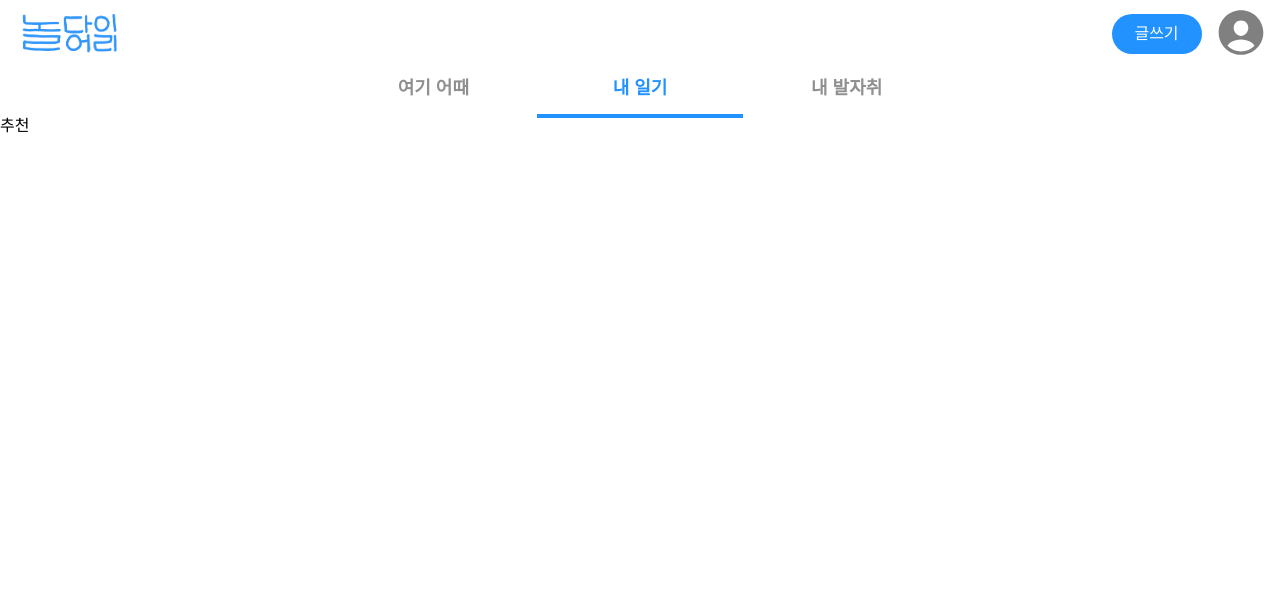
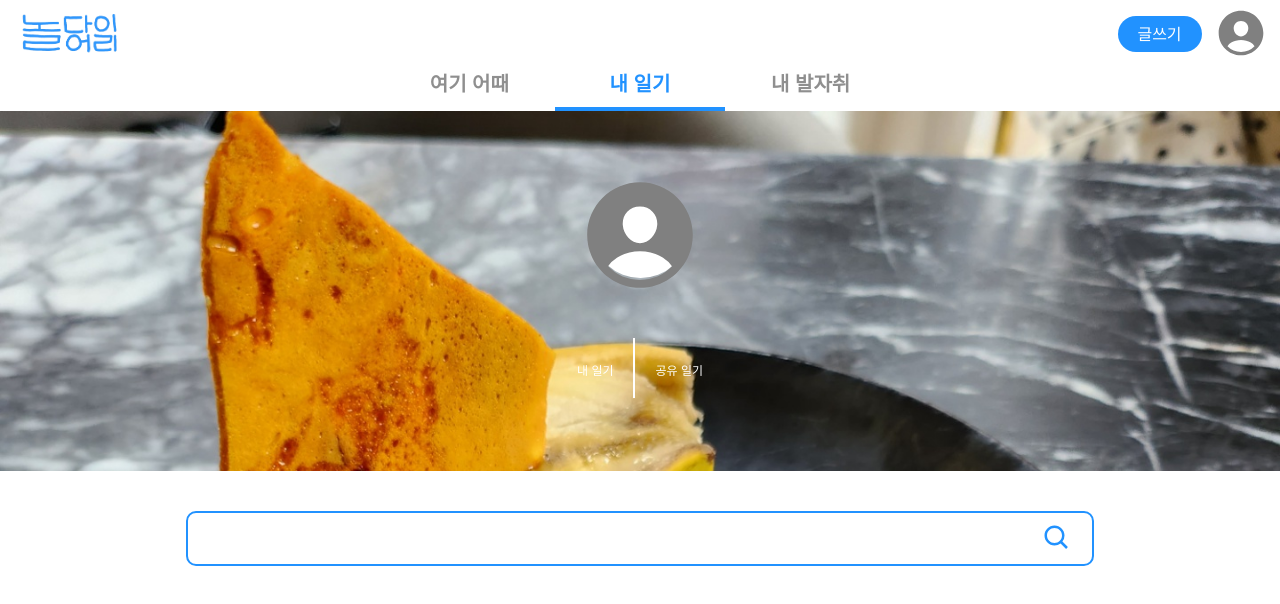
Before and after one commit to HyobinBae/noldiary, a React (Create React App) app: page / in a window 1280 px wide. Shown: the top 604 px of the page. Built offline with nearby package versions, Linux system fonts and the light colour scheme; no server answers.

Commit message:
Modify: Diary Detail 페이지 레이아웃 수정

```diff
--- a/public/index.html
+++ b/public/index.html
@@ -2,11 +2,11 @@
 <html lang="en">
   <head>
     <meta charset="utf-8" />
-    <link rel="icon" href="./images/놀다이어리 icon_logo.png" />
+    <link rel="icon" href="./images/놀다이어리 icon_logo.png" />
     <link rel="preconnect" href="https://fonts.googleapis.com" />
     <link rel="preconnect" href="https://fonts.gstatic.com" crossorigin />
     <link
-      href="https://fonts.googleapis.com/css2?family=Nanum+Gothic:wght@400;700;800&display=swap"
+      href="https://fonts.googleapis.com/css2?family=Nanum+Gothic:wght@400;700;800&family=Open+Sans:ital,wght@0,300;0,400;0,500;0,600;0,700;0,800;1,300;1,400;1,500;1,600;1,700;1,800&display=swap"
       rel="stylesheet"
     />
     <meta name="viewport" content="width=device-width, initial-scale=1" />
--- a/src/RouteWithHeader.tsx
+++ b/src/RouteWithHeader.tsx
@@ -1,23 +1,13 @@
 import React from "react";
-import { Routes, Route } from "react-router-dom";
+import { Outlet } from "react-router-dom";
 
-import MainHeader from "./components/MainHeader";
-import Diary from "./pages/diary";
-import Curations from "./pages/curations";
-import Footprints from "./pages/footprints";
-import DiaryDetail from "./pages/diary/components/DiaryDetail/DiaryDetail";
+import Header from "./components/Header";
 
 const RouteWithHeader = () => {
   return (
     <>
-      <MainHeader />
-      <Routes>
-        <Route path="/" element={<Curations />} />
-        <Route path="/curations" element={<Curations />} />
-        <Route path="/diary" element={<Diary />} />
-        <Route path="/diary/:id" element={<DiaryDetail />} />
-        <Route path="/footprints" element={<Footprints />} />
-      </Routes>
+      <Header />
+      <Outlet />
     </>
   );
 };
--- /dev/null
+++ b/src/RouteWithNavbar.tsx
@@ -0,0 +1,23 @@
+import React from "react";
+import { Routes, Route } from "react-router-dom";
+
+import MainHeader from "./components/MainHeader";
+import Diary from "./pages/diary";
+import Curations from "./pages/curations";
+import Footprints from "./pages/footprints";
+
+const RouteWithNavbar = () => {
+  return (
+    <>
+      <MainHeader />
+      <Routes>
+        <Route path="/" element={<Diary />} />
+        <Route path="/curations" element={<Curations />} />
+        <Route path="/diary" element={<Diary />} />
+        <Route path="/footprints" element={<Footprints />} />
+      </Routes>
+    </>
+  );
+};
+
+export default RouteWithNavbar;
--- a/src/Router.tsx
+++ b/src/Router.tsx
@@ -5,21 +5,25 @@ import Signin from "./pages/signin";
 import KakaoLogin from "./pages/signin/components/KakaoLogin";
 import NaverLogin from "./pages/signin/components/NaverLogin";
 import Write from "./pages/write";
+
+import RouteWithNavbar from "./RouteWithNavbar";
 import RouteWithHeader from "./RouteWithHeader";
+import DiaryDetail from "./pages/diary/components/DiaryDetail/DiaryDetail";
 
 const Router = () => {
   return (
-    <>
     <BrowserRouter>
       <Routes>
         <Route path="/signin" element={<Signin />} />
         <Route path="/oauth/kakao" element={<KakaoLogin />} />
         <Route path="/oauth/naver" element={<NaverLogin />} />
         <Route path="/write" element={<Write />} />
-          <Route path="/*" element={<RouteWithHeader />} />
+        <Route element={<RouteWithHeader />}>
+          <Route path="/diary/:id" element={<DiaryDetail />} />
+        </Route>
+        <Route path="/*" element={<RouteWithNavbar />} />
       </Routes>
     </BrowserRouter>
-    </>
   );
 };
 
--- a/src/components/Header.tsx
+++ b/src/components/Header.tsx
@@ -18,8 +18,8 @@ const Header = () => {
       </LogoBox>
       <ButtonBox>
         <ColorButton
-          width={"90px"}
-          height={"40px"}
+          width={"84px"}
+          height={"36px"}
           text={"글쓰기"}
           onClick={buttonHandler}
         ></ColorButton>
@@ -36,6 +36,11 @@ const Container = styled.div`
   flex-direction: row;
   justify-content: space-between;
   align-items: center;
+
+  padding: 10px 20px 0;
+  width: 100%;
+
+  background-color: white;
 `;
 
 const LogoBox = styled.div`
--- a/src/components/MainHeader.tsx
+++ b/src/components/MainHeader.tsx
@@ -1,22 +1,14 @@
 import React from "react";
 import Header from "./Header";
 import Navbar from "./Navbar";
-import styled from "styled-components";
 
 const MainHeader = () => {
   return (
-    <Container>
+    <>
       <Header />
       <Navbar />
-    </Container>
+    </>
   );
 };
 
 export default MainHeader;
-
-const Container = styled.div`
-  padding: 10px 20px 0;
-  width: 100%;
-
-  background-color: white;
-`;
--- a/src/components/Navbar.tsx
+++ b/src/components/Navbar.tsx
@@ -85,7 +85,7 @@ const ButtonBox = styled.button`
   justify-content: center;
   align-items: center;
 
-  width: calc(50% / 3);
+  width: calc(40% / 3);
 
   background: #ffffff;
   border-style: none;
@@ -96,11 +96,10 @@ const ButtonBox = styled.button`
 `;
 
 const ButtonText = styled.div`
-  width: 80px;
-  padding: 15px 0;
+  padding: 10px 0;
 
-  font-size: 18px;
-  font-weight: 700;
+  font-size: 20px;
+  font-weight: 600;
 
   color: #8f8f8f;
 `;
--- a/src/config.ts
+++ b/src/config.ts
@@ -1,4 +1,4 @@
-export const BASE_URL = "http://10.58.52.82:3000";
+export const BASE_URL = "http://10.58.52.244:3000";
 export const API = {
   kakaoAuth: "https://kauth.kakao.com/oauth/token",
   naverAuth: "https://nid.naver.com/oauth2.0/token",
--- a/src/pages/diary/components/DiaryDetail/DiaryDetail.tsx
+++ b/src/pages/diary/components/DiaryDetail/DiaryDetail.tsx
@@ -3,9 +3,11 @@ import styled from "styled-components";
 import DiaryDetailHeader from "./DiaryDetailHeader";
 import { useGetDiaryDetailQuery } from "../../../../services/api";
 import { useParams } from "react-router-dom";
+import DivideLine from "../../../../components/DivideLine";
 
 const DiaryDetail = () => {
   const { id } = useParams();
+
   const { data: diaryDetail, refetch } = useGetDiaryDetailQuery(id ?? "");
 
   useEffect(() => {
@@ -18,8 +20,11 @@ const DiaryDetail = () => {
     <>
       <Container>
         <DiaryDetailHeader props={diaryDetail} />
+        <LineContainer>
+          <DivideLine />
+        </LineContainer>
         <DiaryMain>
-          <Content dangerouslySetInnerHTML={{ __html: contents }} />
+          <Content dangerouslySetInnerHTML={{ __html: contents || "" }} />
         </DiaryMain>
       </Container>
     </>
@@ -34,20 +39,29 @@ const Container = styled.div`
   justify-content: center;
   align-items: center;
   width: 100%;
+
+  margin-top: 20px;
+`;
+
+const LineContainer = styled.div`
+  width: 50%;
 `;
 
 const DiaryMain = styled.main`
   display: flex;
   justify-content: center;
   align-items: center;
-  width: 100%;
+  width: 70%;
+
+  margin-top: 20px;
 `;
 
 const Content = styled.div`
   display: flex;
-  justify-content: center;
-  align-items: center;
+  flex-direction: column;
+  justify-content: flex-start;
+  align-items: flex-start;
 
-  width: 40%;
+  width: 70%;
   line-height: 2;
 `;
--- a/src/pages/diary/components/DiaryDetail/DiaryDetailHeader.tsx
+++ b/src/pages/diary/components/DiaryDetail/DiaryDetailHeader.tsx
@@ -1,29 +1,29 @@
 import React from "react";
-import DivideLine from "../../../../components/DivideLine";
 import styled from "styled-components";
 
 const DiaryDetailHeader = ({ props }) => {
   return (
     <HeaderContainer>
       <TitleBox>{props?.title}</TitleBox>
-      <DivideLine />
       <Container>
+        <Wrapper>
           <DetailContainer>
-          <Title>From</Title>
             <Detail>{props?.departure}</Detail>
           </DetailContainer>
+          <TinyDetail>-</TinyDetail>
           <DetailContainer>
-          <Title>To</Title>
             <Detail>{props?.destination}</Detail>
           </DetailContainer>
+        </Wrapper>
+        <Wrapper>
           <DetailContainer>
-          <Title>Date</Title>
             <DetailContainer>
               <DateDetail>{props?.departureDate}</DateDetail>
               <TinyDetail>~</TinyDetail>
               <DateDetail>{props?.arrivalDate}</DateDetail>
             </DetailContainer>
           </DetailContainer>
+        </Wrapper>
       </Container>
     </HeaderContainer>
   );
@@ -36,14 +36,23 @@ const HeaderContainer = styled.header`
   flex-direction: column;
   justify-content: flex-start;
   align-items: center;
+
+  width: 100%;
 `;
+
 const TitleBox = styled.div`
-  width: 100%;
+  display: flex;
+
+  justify-content: flex-start;
+  align-items: center;
+
+  width: 50%;
   height: 55px;
 
+  margin-bottom: 20px;
   border: none;
   outline: none;
-  font-size: 30px;
+  font-size: 40px;
 
   ::placeholder {
     display: flex;
@@ -58,7 +67,20 @@ const Container = styled.div`
   display: flex;
   flex-direction: column;
   justify-content: flex-start;
+  align-items: flex-start;
   margin: 5px 0px;
+
+  width: 50%;
+  color: #828282;
+`;
+
+const Wrapper = styled.div`
+  display: flex;
+  justify-content: flex-start;
+  align-items: center;
+  margin-right: 10px;
+
+  width: 30%;
 `;
 
 const DetailContainer = styled.div`
@@ -68,15 +90,6 @@ const DetailContainer = styled.div`
   align-items: center;
 `;
 
-const Title = styled.div`
-  display: flex;
-  align-items: center;
-  margin: 3px 5px;
-
-  width: 10%;
-  height: 40px;
-`;
-
 const Detail = styled.div`
   display: flex;
   align-items: center;
@@ -84,8 +97,7 @@ const Detail = styled.div`
   border: none;
   outline: none;
 
-  width: 50%;
-  height: 40px;
+  height: 20px;
 
   font-size: 14px;
 `;
@@ -97,8 +109,7 @@ const DateDetail = styled.div`
   border: none;
   outline: none;
 
-  width: 15vw;
-  height: 40px;
+  height: 20px;
 
   font-size: 14px;
 `;
@@ -109,8 +120,8 @@ const TinyDetail = styled.div`
   align-items: center;
   margin: 3px 5px;
 
-  width: 40px;
-  height: 40px;
+  width: 15px;
+  height: 20px;
 
   border: none;
 `;
--- a/src/services/api.ts
+++ b/src/services/api.ts
@@ -7,10 +7,9 @@ import {
   UserInfo,
   DiaryDetail,
 } from "../types";
-import { StringLiteral } from "typescript";
 
 const baseQuery = fetchBaseQuery({
-  baseUrl: "http://10.58.52.82:3000",
+  baseUrl: "http://10.58.52.244:3000",
   // baseUrl: "/data",
 });
 
--- a/src/styles/GlobalStyle.ts
+++ b/src/styles/GlobalStyle.ts
@@ -6,7 +6,11 @@ export const GlobalStyle = createGlobalStyle`
 
   *{
   box-sizing: border-box;
-  font-family: 'Nanum Gothic', sans-serif;
+
+  }
+
+  body{
+    font-family: 'Nanum Gothic', 'Open Sans', sans-serif;
   }
 
   a{
```
Lines whose indentation alone changed are shown as unchanged.
